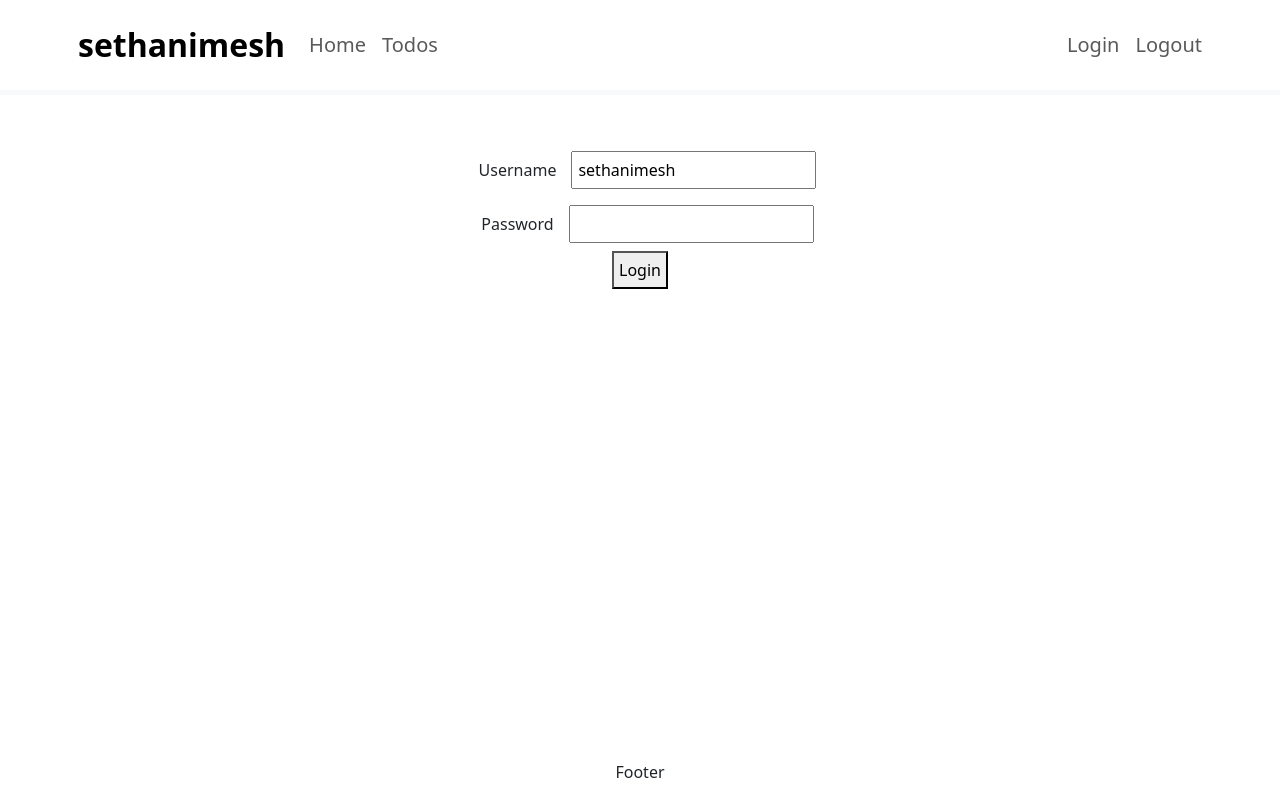
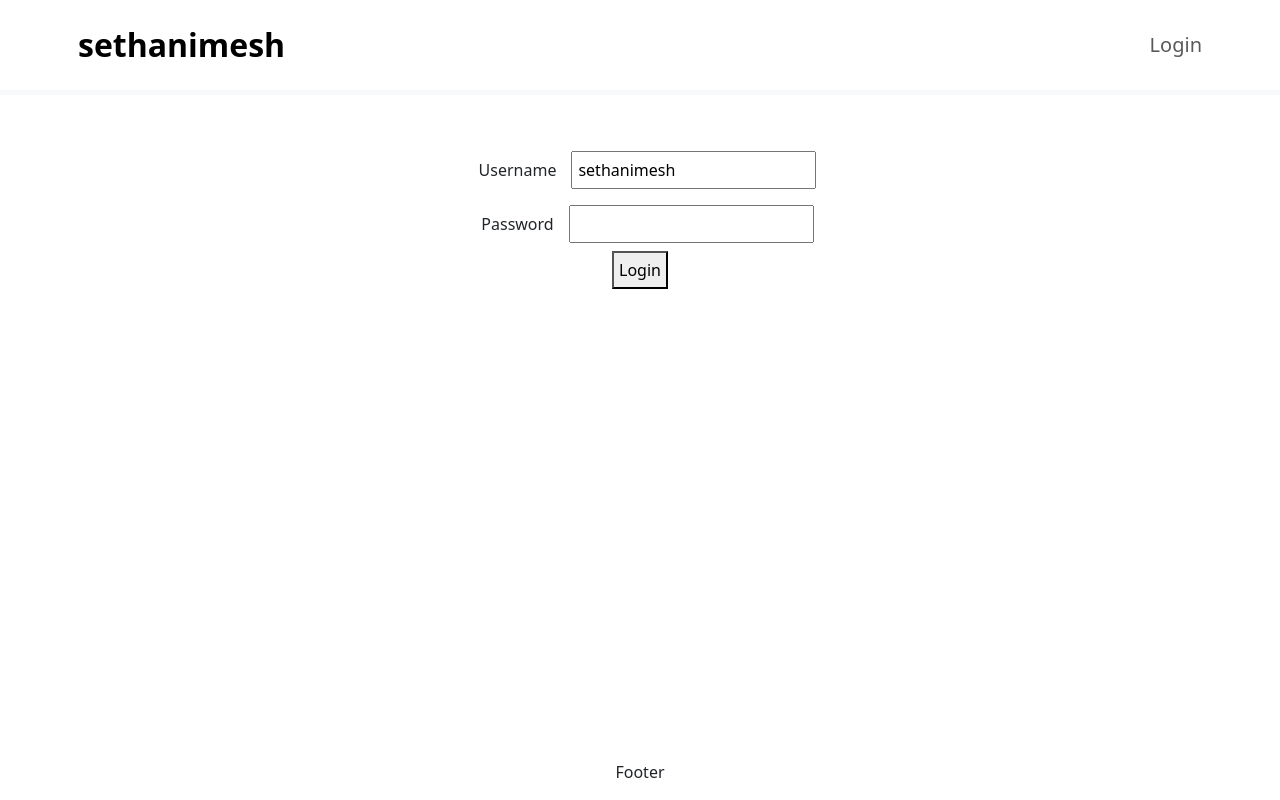
Before and after one commit to sethanimesh/Todos-App, a React (Create React App) app: page / in a window 1280 px wide. Built offline with nearby package versions, Linux system fonts and the light colour scheme.

Commit message:
adding authentication service

```diff
--- a/src/components/todo/HeaderComponent.jsx
+++ b/src/components/todo/HeaderComponent.jsx
@@ -5,7 +5,12 @@
 
     //const authContext = useContext(AuthContext);
     const authContext = useAuth()
-    console.log(authContext);
+    const isAuthenticated = authContext.isAuthenticated
+    // console.log(authContext);
+
+    function logout(){
+        authContext.setAuthenticated(false)
+    }
 
     return (
         <header className="border-bottom border-light border-5 mb-5 p-2">
@@ -15,13 +20,21 @@
                     <a className="navbar-brand ms-2 fs-2 fw-bold text-black" href="www.google.com">sethanimesh</a>
                     <div className="collapse navbar-collapse">
                         <ul className="navbar-nav">
-                            <li className="nav-item fs-5"><Link className="nav-link" to="/welcome/sethanimesh">Home</Link></li>
-                            <li className="nav-item fs-5"><Link className="nav-link" to="/listtodos">Todos</Link></li>
+                            <li className="nav-item fs-5">
+                                { isAuthenticated && <Link className="nav-link" to="/welcome/sethanimesh">Home</Link> }
+                            </li>
+                            <li className="nav-item fs-5">
+                                { isAuthenticated &&<Link className="nav-link" to="/listtodos">Todos</Link> }
+                            </li>
                         </ul>
                     </div>
                     <ul className="navbar-nav">
-                        <li className="nav-item fs-5"><Link className="nav-link" to="/login">Login</Link></li>
-                        <li className="nav-item fs-5"><Link className="nav-link" to="/logout">Logout</Link></li>
+                        <li className="nav-item fs-5">
+                            { !isAuthenticated && <Link className="nav-link" to="/login">Login</Link>}
+                        </li>
+                        <li className="nav-item fs-5">
+                            { isAuthenticated &&<Link className="nav-link" to="/logout" onClick={logout}>Logout</Link>}
+                        </li>
                     </ul>
                 </nav>
             </div>
--- a/src/components/todo/LoginComponent.jsx
+++ b/src/components/todo/LoginComponent.jsx
@@ -1,5 +1,6 @@
 import { useNavigate } from "react-router-dom"
 import { useState } from 'react'
+import { useAuth } from "./security/AuthContext"
 
 export default function LoginComponent(){
 
@@ -11,22 +12,26 @@
 
     const navigate = useNavigate();
 
+    const authContext = useAuth()
+
     function handleUsernameChange(event){
         setUsername(event.target.value)
     }
 
     function handlePasswordChange(event){
-        console.log(event.target.value)
+        //console.log(event.target.value)
         setPassword(event.target.value)
     }
 
     function handleSubmit(){
         if ((username==="sethanimesh") && (password==="dummy")){
+            authContext.setAuthenticated(true)
             navigate(`/welcome/${username}`)
             setSuccessMessage(true)
             setErrorMessage(false)
         }
         else{
+            authContext.setAuthenticated(false)
             setSuccessMessage(false)
             setErrorMessage(true)
         }
--- a/src/components/todo/security/AuthContext.js
+++ b/src/components/todo/security/AuthContext.js
@@ -11,11 +11,14 @@
     //Put some state in context
     const[number, setNumber] = useState(10)
 
+    const[isAuthenticated, setAuthenticated] = useState(false)
     //Update states every few seconds
-    setInterval(()=>setNumber(number+1) ,10000)
+    // setInterval(()=>setNumber(number+1) ,10000)
+
+    const valueToBeShared = {number, isAuthenticated, setAuthenticated}
 
     return (
-        <AuthContext.Provider value = {{number}}>
+        <AuthContext.Provider value = {valueToBeShared}>
             {children}
         </AuthContext.Provider>
     )
```
